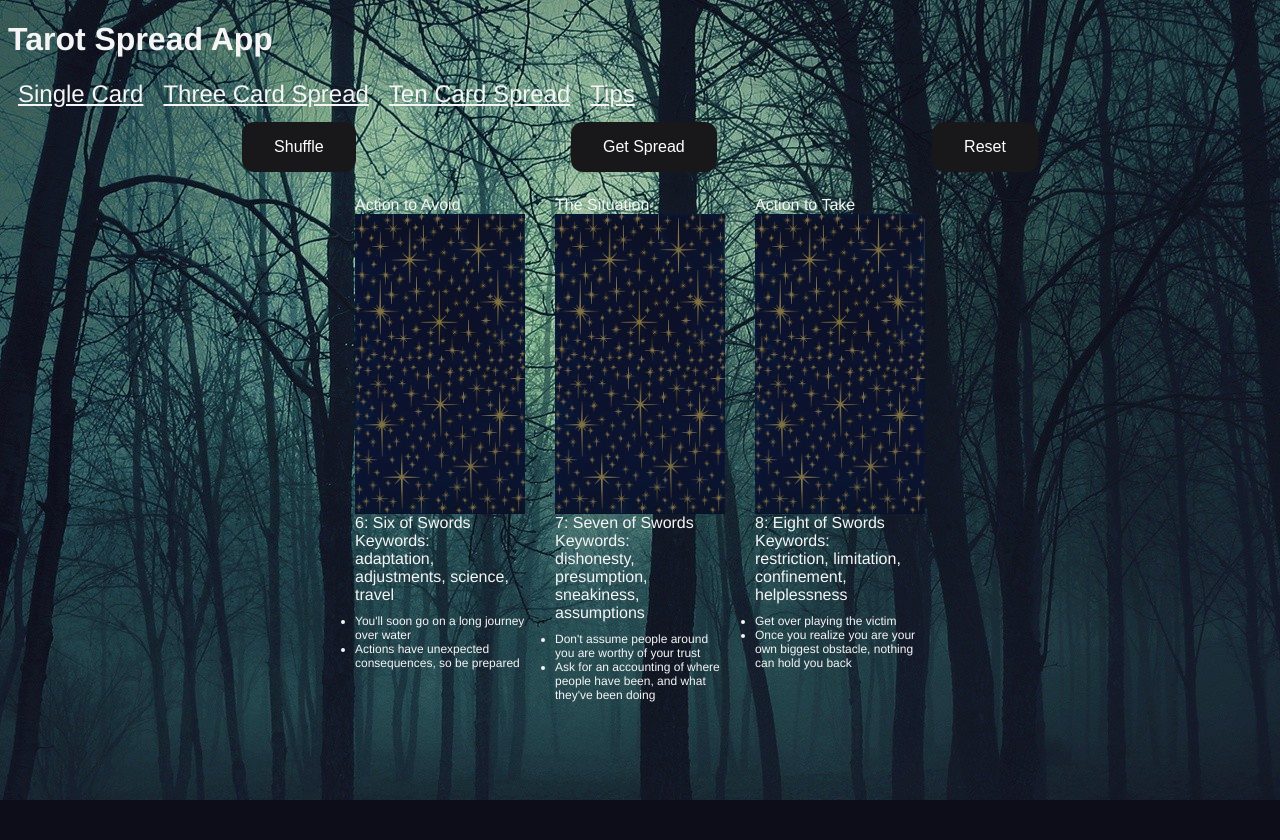
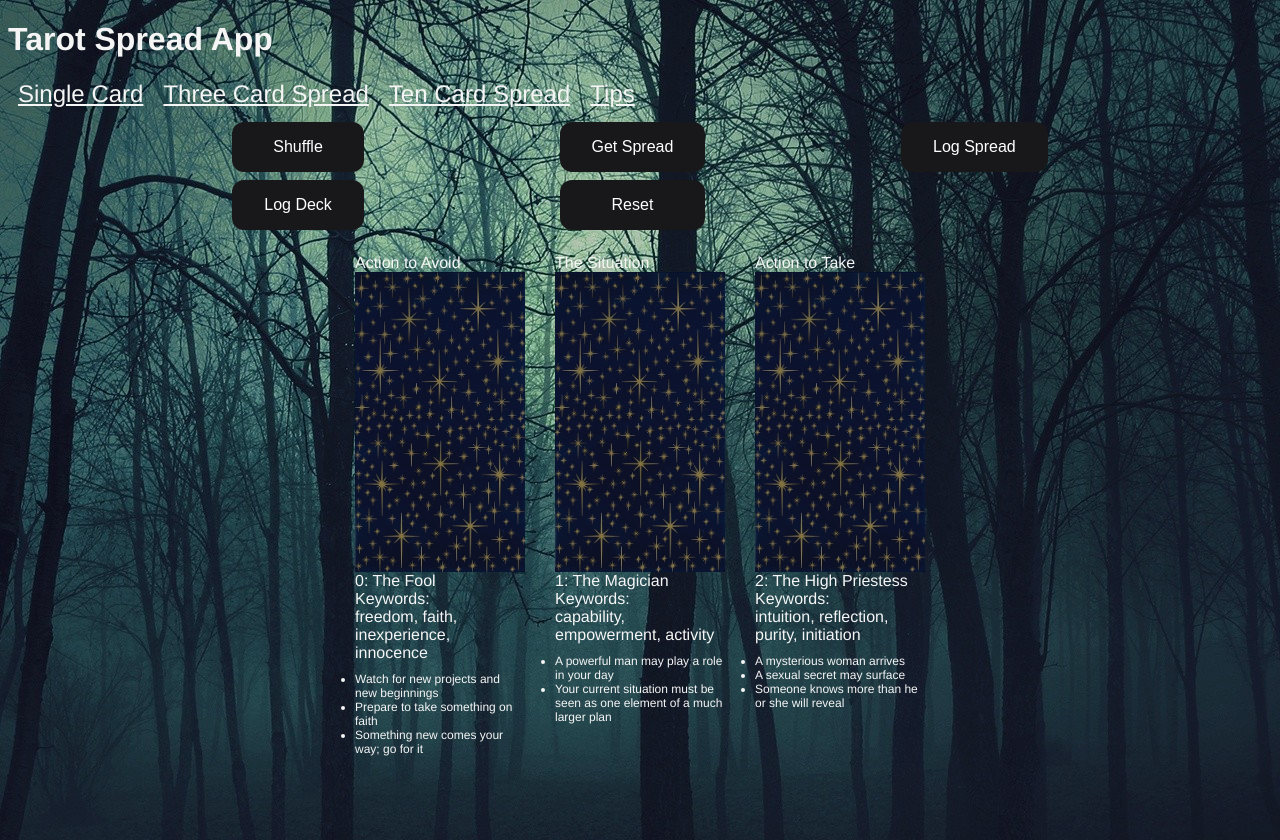
Before and after one commit to AaronTheBruce/Tarot, a React (Create React App) app: page /ThreeCard in a window 1280 px wide. Both pictures are taken after a click on the button "Get Spread". Before the commit the page ends 800 px from the top, so only its background shows below. Built offline with nearby package versions, Linux system fonts and the light colour scheme.

Commit message:
Add first passable version of card inversion

```diff
--- a/src/App.js
+++ b/src/App.js
@@ -1,5 +1,4 @@
 import React from 'react';
-import SingleCard from './components/SingleCard';
 import { Nav } from './Navbar';
 
 function App() {
--- a/src/components/TenCard.js
+++ b/src/components/TenCard.js
@@ -53,8 +53,8 @@ const TenCard = () => {
                 <button className="button button1" type="submit" onClick={() => shuffle()}>Shuffle</button>
                 <button className="button button1" type="submit" onClick={() => { getThisSpread(10); }} >Get Spread</button>
                 <button className="button button1" type="submit" onClick={() => { setSpread(null); setTarotDeck(null); setCard(null); }}>Reset</button>
-                {/* <button type="submit" onClick={() => { console.log(spread); }} >Log Spread</button>
-                <button type="submit" onClick={() => { console.log(tarotDeck); }} >Log Deck</button> */}
+                <button type="submit" onClick={() => { console.log(spread); }} >Log Spread</button>
+                <button type="submit" onClick={() => { console.log(tarotDeck); }} >Log Deck</button>
             </div>
             {spread ?
                 <div className="ten_spread">
@@ -98,8 +98,8 @@ const TenCard = () => {
                                 src={`images/cards/tarot-card-back.JPG`}
                                 onClick={(e) => {
                                     document.getElementById(spread[0].name).src.includes(`images/cards/tarot-card-back.JPG`) ?
-                                        document.getElementById(spread[0].name).src = `images/cards/${spread[0].img}` :
-                                        cardHandler(0);
+                                    document.getElementById(spread[0].name).src = `images/cards/${spread[0].img}` :
+                                    cardHandler(0);
                                 }}>
                             </img>
                             {/* <div>{spread[0].number} {spread[0].name}</div> */}
@@ -112,7 +112,7 @@ const TenCard = () => {
                                 onClick={(e) => {
                                     document.getElementById(spread[1].name).src.includes(`images/cards/tarot-card-back.JPG`) ?
                                         document.getElementById(spread[1].name).src = `images/cards/${spread[1].img}` :
-                                        cardHandler(1); shiftCard(e);
+                                        cardHandler(1);
                                 }}>
                             </img>
                             {/* <div>{spread[1].number} {spread[1].name}</div> */}
--- a/src/components/ThreeCard.js
+++ b/src/components/ThreeCard.js
@@ -10,22 +10,18 @@ const ThreeCard = () => {
     }
 
     const shuffle = () => {
-        setTarotDeck(riffleShuffle(tarotDeck));
-        setTarotDeck(spliceShuffle(tarotDeck));
-        setTarotDeck(stackSuffle(tarotDeck));
+        let deck = tarotDeck;
+        setTarotDeck(null);
+        setSpread(null);
+        deck = riffleShuffle(deck);
+        deck = spliceShuffle(deck);
+        deck = stackSuffle(deck);
+        setTarotDeck(deck);
     }
 
     const getThisSpread = (num) => {
-        riffleShuffle(tarotDeck);
+        // riffleShuffle(tarotDeck);
         setSpread(getSpread(tarotDeck, num));
-    }
-
-    const flipHandler = (num) => {
-        // onclick invocation,
-        // Check if the card img src is equal to the back image
-        // if so
-        // replace the src for an image from spread[num]
-        // else so return
     }
 
     useEffect(() => {
@@ -41,6 +37,8 @@ const ThreeCard = () => {
             <div className="options">
                 <button className="button button1" type="submit" onClick={() => shuffle()} >Shuffle</button>
                 <button className="button button1" type="submit" onClick={() => getThisSpread(3)} >Get Spread</button>
+                <button className="button button1" type="submit" onClick={() => console.log(spread)} >Log Spread</button>
+                <button className="button button1" type="submit" onClick={() => console.log(tarotDeck)} >Log Deck</button>
                 <button className="button button1" type="submit" onClick={() => { setSpread(null); setTarotDeck(null) }} >Reset</button>
             </div>
             {
@@ -51,11 +49,27 @@ const ThreeCard = () => {
                                 {i === 0 ? <div>Action to Avoid</div> :
                                     i === 1 ? <div>The Situation</div> :
                                         <div>Action to Take</div>}
-                                <img className="three_card_image"
+                                {/* {card.inverted ?
+                                    <img className={"three_card_image inverted"}
+                                        id={card.name}
+                                        src={`images/cards/tarot-card-back.JPG`}
+                                        alt={card.name}
+                                        onClick={() => { document.getElementById(card.name).src = `images/cards/${card.img}`; }}
+                                    />
+                                    :
+                                    <img className={"three_card_image"}
+                                        id={card.name}
+                                        src={`images/cards/tarot-card-back.JPG`}
+                                        alt={card.name}
+                                        onClick={() => { document.getElementById(card.name).src = `images/cards/${card.img}`; }}
+                                    />
+                                } */}
+                                <img className={"three_card_image inverted"}
                                     id={card.name}
                                     src={`images/cards/tarot-card-back.JPG`}
                                     alt={card.name}
-                                    onClick={()=> {document.getElementById(card.name).src=`images/cards/${card.img}`} }/>
+                                    onClick={() => { document.getElementById(card.name).src = `images/cards/${card.img}`; (card.inverted) ? document.getElementById(card.name).classList.add('inverted') : document.getElementById(card.name).classList.remove('inverted') }}
+                                />
                                 <div className="three_card_details">
                                     <div className="three_card_name">{card.number}: {card.name}</div>
                                     <div className="three_card_keywords">Keywords: <div>{renderKeywords(card)}</div></div>
--- a/src/index.css
+++ b/src/index.css
@@ -44,8 +44,12 @@ body {
       justify-content: space-around;
   }
 
-  .active {
-
+  .inverted {
+    -webkit-transform:rotate(180deg);
+    -moz-transform: rotate(180deg);
+    -ms-transform: rotate(180deg);
+    -o-transform: rotate(180deg);
+    transform: rotate(180deg);
   }
 /* 1/3rd to 2/3rd Screen*/
 @media only screen and (min-width: 750px) and (max-width: 1300px){
--- a/src/utils/scripts.js
+++ b/src/utils/scripts.js
@@ -33,6 +33,16 @@ export const riffleShuffle = (deck) => {
     const cutDeckVariant = deck.length / 2 + Math.floor(Math.random() * 9) - 4;
     // specify the contents of left Half
     const leftHalf = deck.splice(0, cutDeckVariant);
+    // Keep the right half upright for the first iteration
+    deck.map(card => {
+        if(card.inverted === true) card.inverted = false;
+        if(card.inverted === false) card.inverted = true;
+    });
+    // flip leftHalf of the deck 'upside down'
+    leftHalf.map(card => {
+        if(card.inverted === false) card.inverted = true;
+        if(card.inverted === true) card.inverted = false;
+    })
     let leftCount = leftHalf.length;
     // specify the contents of the Right Half
     let rightCount = deck.length - Math.floor(Math.random() * 4);
```
